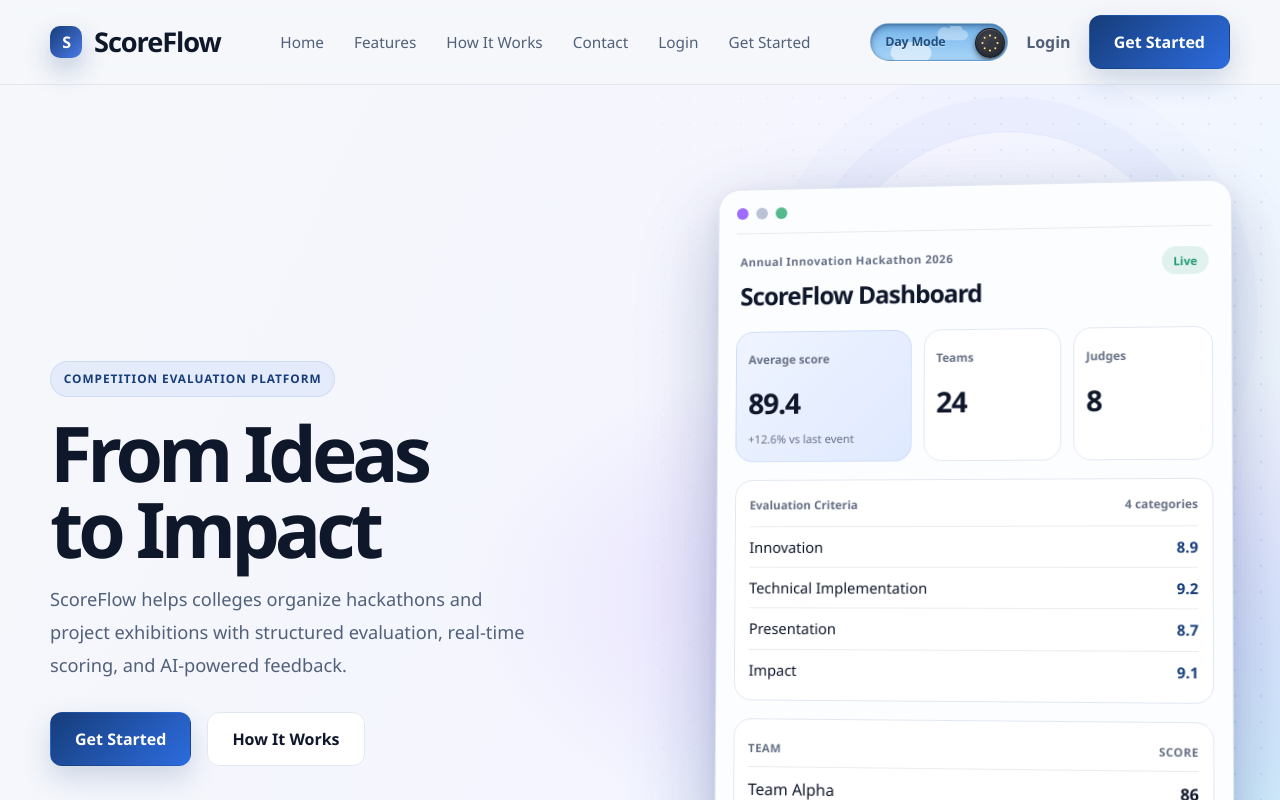
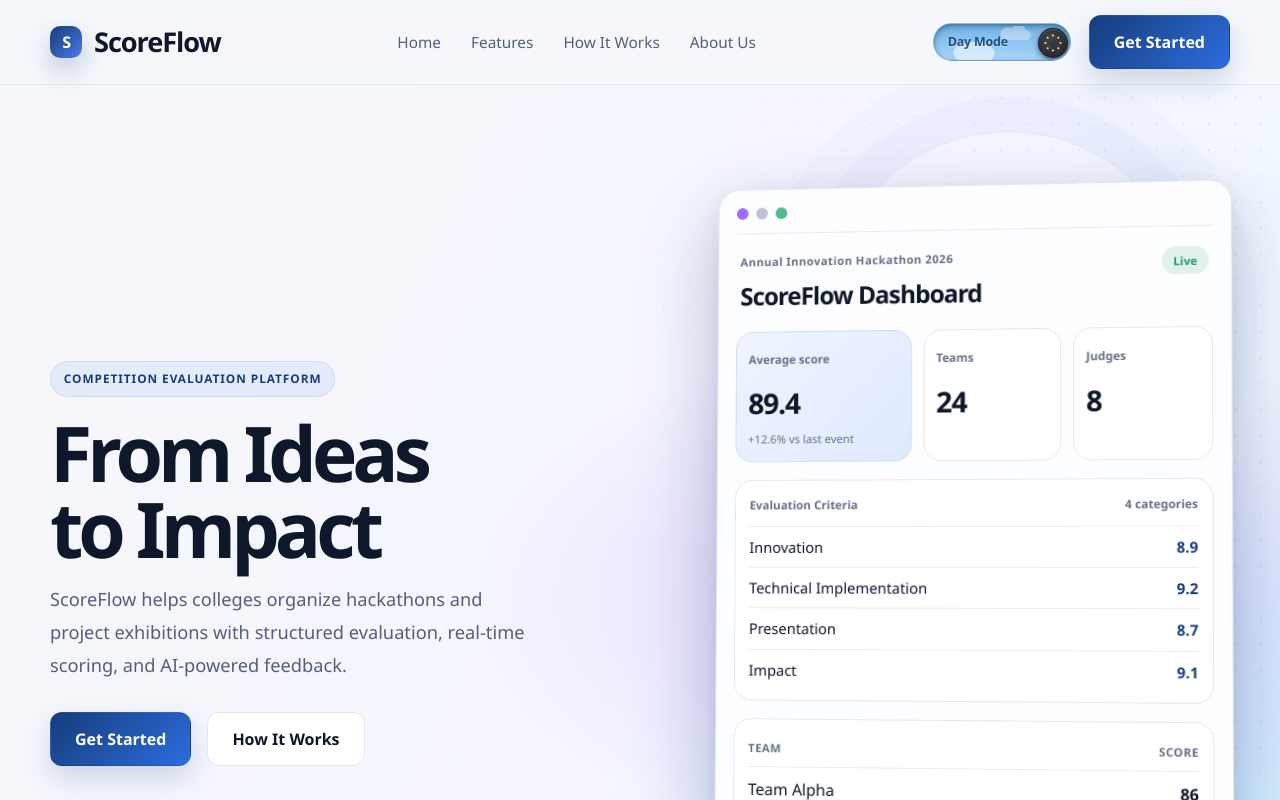
Before and after one commit to satyammishra8-1/Scoreflow, a React (Vite) app in the folder client/: page / in a window 1280 px wide. Shown: the top 800 px of the page. Built offline with nearby package versions, Linux system fonts and the light colour scheme; no server answers.

Commit message:
fix(navbar): remove unused navigation items and streamline links

```diff
--- a/client/src/components/Navbar.jsx
+++ b/client/src/components/Navbar.jsx
@@ -6,9 +6,7 @@ const navItems = [
   { label: 'Home', href: '#home' },
   { label: 'Features', href: '#features' },
   { label: 'How It Works', href: '#how-it-works' },
-  { label: 'Contact', href: '#contact' },
-  { label: 'Login', to: '/login' },
-  { label: 'Get Started', to: '/signup' },
+  { label: 'About Us', href: '#about-us' },
 ];
 
 export default function Navbar() {
@@ -32,12 +30,17 @@ export default function Navbar() {
         <nav className={`main-nav ${isOpen ? 'open' : ''}`} aria-label="Main navigation">
           <ul>{navItems.map((item) => <li key={item.label}>{item.to
             ? <Link to={item.to} onClick={() => setIsOpen(false)}>{item.label}</Link>
-            : <a href={item.href} onClick={() => setIsOpen(false)}>{item.label}</a>}</li>)}</ul>
+            : <a href={item.href} onClick={(event) => {
+              setIsOpen(false);
+              if (item.href === '#home') {
+                event.preventDefault();
+                window.scrollTo({ top: 0, behavior: 'smooth' });
+              }
+            }}>{item.label}</a>}</li>)}</ul>
         </nav>
 
         <div className="nav-actions">
           <ThemeToggle />
-          <Link to="/login" className="nav-link-login">Login</Link>
           <Link to="/signup" className="button button-primary nav-button">Get Started</Link>
         </div>
       </div>
```
